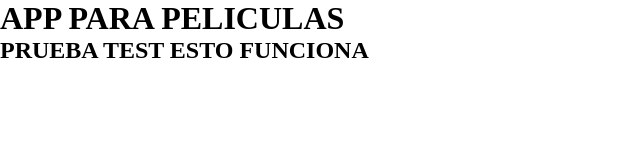
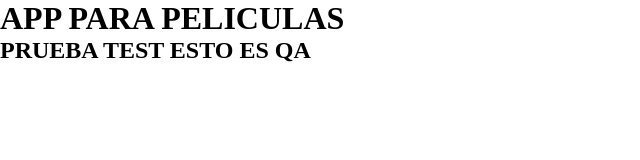
Before and after one commit to ishaba1/movies-clon2023, a React (Vite) app: page / in a window 1280 px wide. Shown: the top 160 px of the page, without its empty margins (0-640 px from the left). Built offline with nearby package versions, Linux system fonts and the light colour scheme.

Commit message:
[cfg] -base qa

```diff
--- a/src/App.jsx
+++ b/src/App.jsx
@@ -2,7 +2,7 @@ const App = () => {
   return (
     <div>
       <h1>APP PARA PELICULAS</h1>
-      <h2>PRUEBA TEST ESTO FUNCIONA</h2>
+      <h2>PRUEBA TEST ESTO ES QA</h2>
     </div>
   );
 };
```
